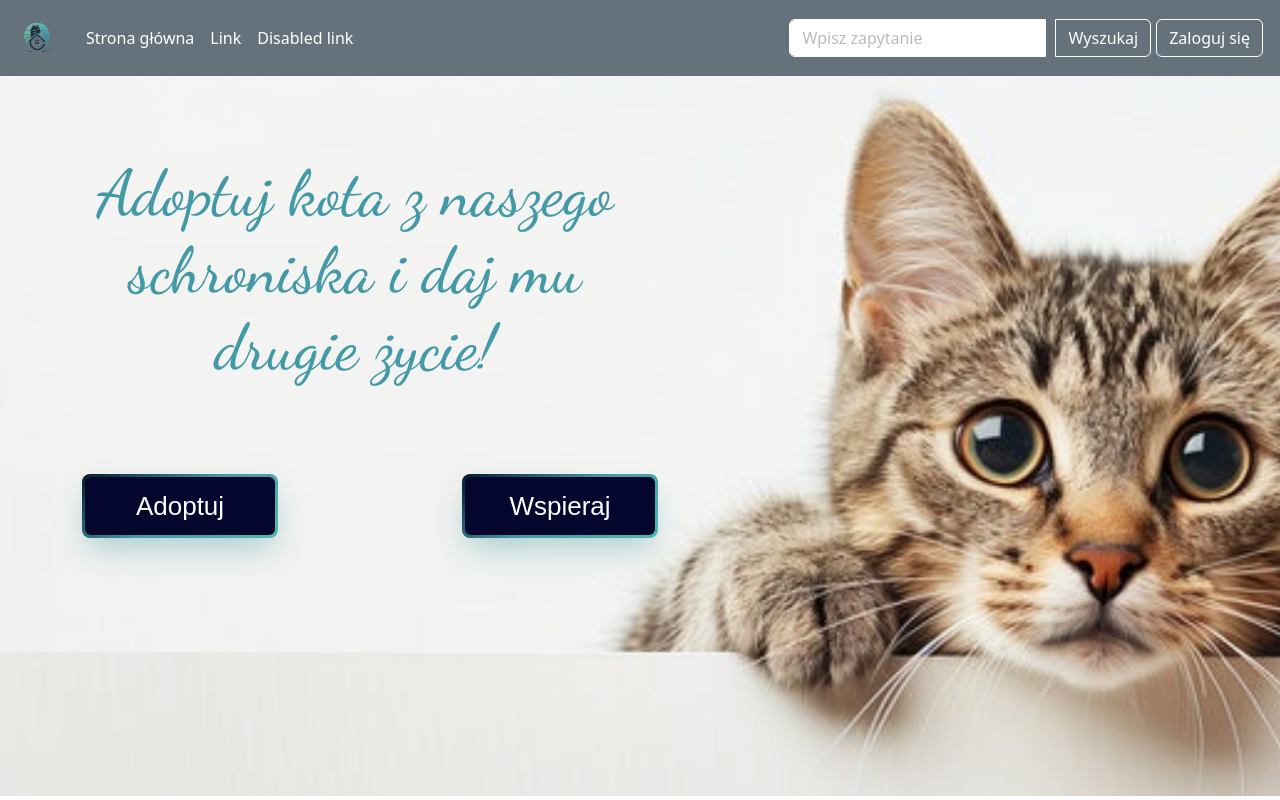
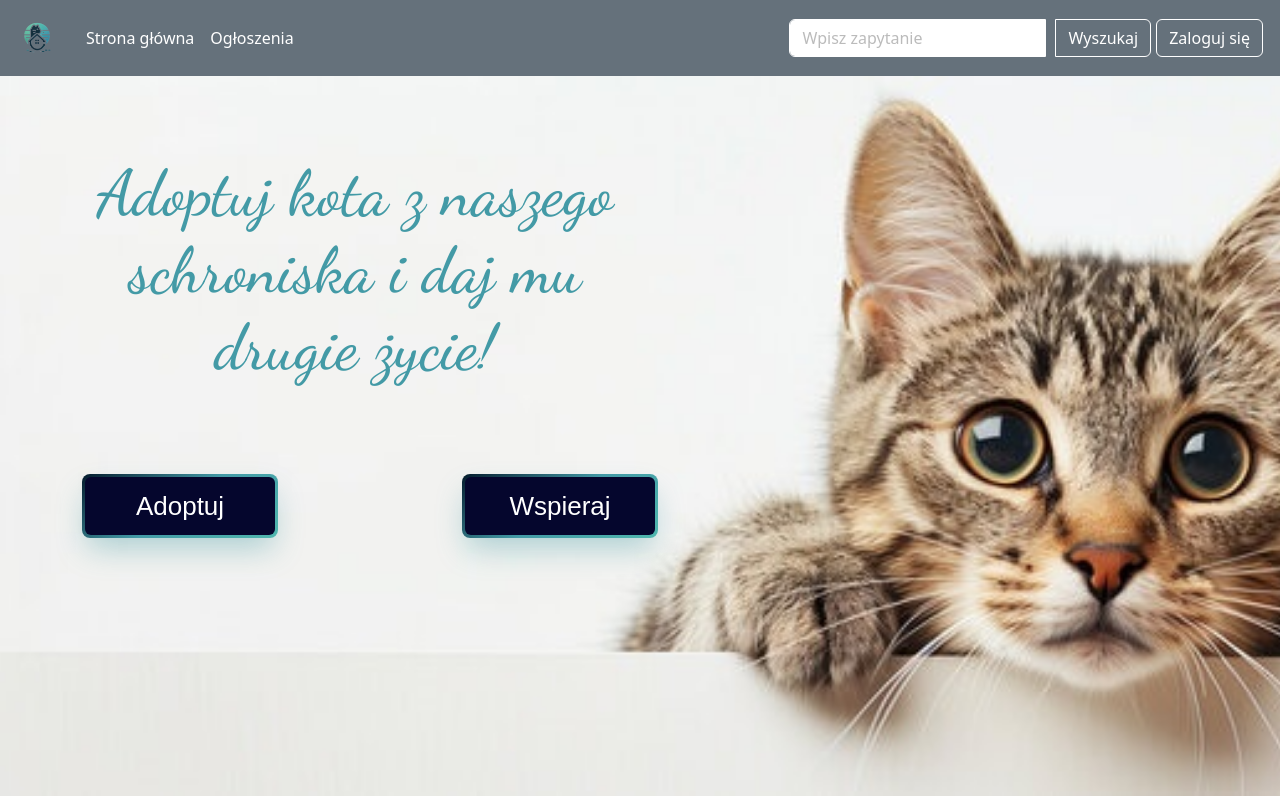
Before and after one commit to werq183/schronisko-front, an Angular app: page / in a window 1280 px wide. Shown: the top 800 px of the page. Built offline with nearby package versions, Linux system fonts and the light colour scheme; a web font is replaced by a local one.

Commit message:
Update navbar and home routing

```diff
--- a/src/app/home/home.component.html
+++ b/src/app/home/home.component.html
@@ -10,7 +10,7 @@
 
     <div class="row buttons">
       <div class="col-md-3 text-center">
-        <button class="btn button-64" routerLink="#"><span class="text">Adoptuj</span></button>
+        <button class="btn button-64" routerLink="/ogloszenia"><span class="text">Adoptuj</span></button>
       </div>
       <div class="col-md-1"></div>
       <div class="col-md-3 text-center">
--- a/src/app/navbar/navbar.component.html
+++ b/src/app/navbar/navbar.component.html
@@ -1,6 +1,6 @@
 <nav class="navbar navbar-expand-lg navbar-light">
   <div class="container-fluid">
-    <a class="navbar-brand" href="#"><img src="/logo.png" fetchPriority="high" alt="Logo" height="768" width="768"></a>
+    <a class="navbar-brand" routerLink=""><img src="/logo.png" fetchPriority="high" alt="Logo" height="768" width="768"></a>
     <button
       class="navbar-toggler"
       type="button"
@@ -14,13 +14,10 @@
     <div class="navbar-collapse" [class.collapse]="isMenuCollapsed" id="navbarTogglerDemo02">
       <ul class="navbar-nav me-auto mb-2 mb-lg-0">
         <li class="nav-item">
-          <a class="nav-link active" aria-current="page" href="#">Strona główna</a>
+          <a class="nav-link active" aria-current="page" routerLink="" >Strona główna</a>
         </li>
         <li class="nav-item">
-          <a class="nav-link" href="#">Link</a>
-        </li>
-        <li class="nav-item">
-          <a class="nav-link disabled" href="#" tabindex="-1" aria-disabled="true">Disabled link</a>
+          <a class="nav-link" routerLink="/ogloszenia" >Ogłoszenia</a>
         </li>
       </ul>
       <form class="d-flex input-group w-auto">
@@ -29,7 +26,7 @@
       </form>
       <div class="ml-auto" *ngIf="isLoggedIn$ | async; else notLoggedIn">
         <button class="btn btn-outline-primary" (click)="logout()">Wyloguj</button>
-        <i class="fas fa-user-circle" style="font-size: 24px; cursor: pointer; color: #FFFFFF" (click)="router.navigate(['/profile'])"></i>
+        <i class="fas fa-user-circle" style="font-size: 24px; cursor: pointer; color: #FFFFFF" routerLink="/profile"></i>
       </div>
       <ng-template #notLoggedIn>
         <button class="btn btn-outline-primary" (click)="login()">Zaloguj się</button>
--- a/src/app/navbar/navbar.component.scss
+++ b/src/app/navbar/navbar.component.scss
@@ -15,7 +15,7 @@ $grey: #65717B;
   .navbar-brand,
   .nav-link {
     color: white !important; // links color
-
+    cursor: pointer !important;
     &:hover {
       color: #ccc !important;
     }
--- a/src/app/navbar/navbar.component.ts
+++ b/src/app/navbar/navbar.component.ts
@@ -3,7 +3,7 @@ import { AsyncPipe, NgIf, NgOptimizedImage } from "@angular/common";
 import { MatButton } from '@angular/material/button';
 import { MatTooltip } from '@angular/material/tooltip';
 import { AuthService } from "../auth.service";
-import { Router } from '@angular/router';
+import {Router, RouterLink} from '@angular/router';
 
 @Component({
   selector: 'app-navbar',
@@ -14,6 +14,7 @@ import { Router } from '@angular/router';
     MatTooltip,
     NgIf,
     AsyncPipe,
+    RouterLink,
   ],
   templateUrl: './navbar.component.html',
   styleUrls: ['./navbar.component.scss']
```
